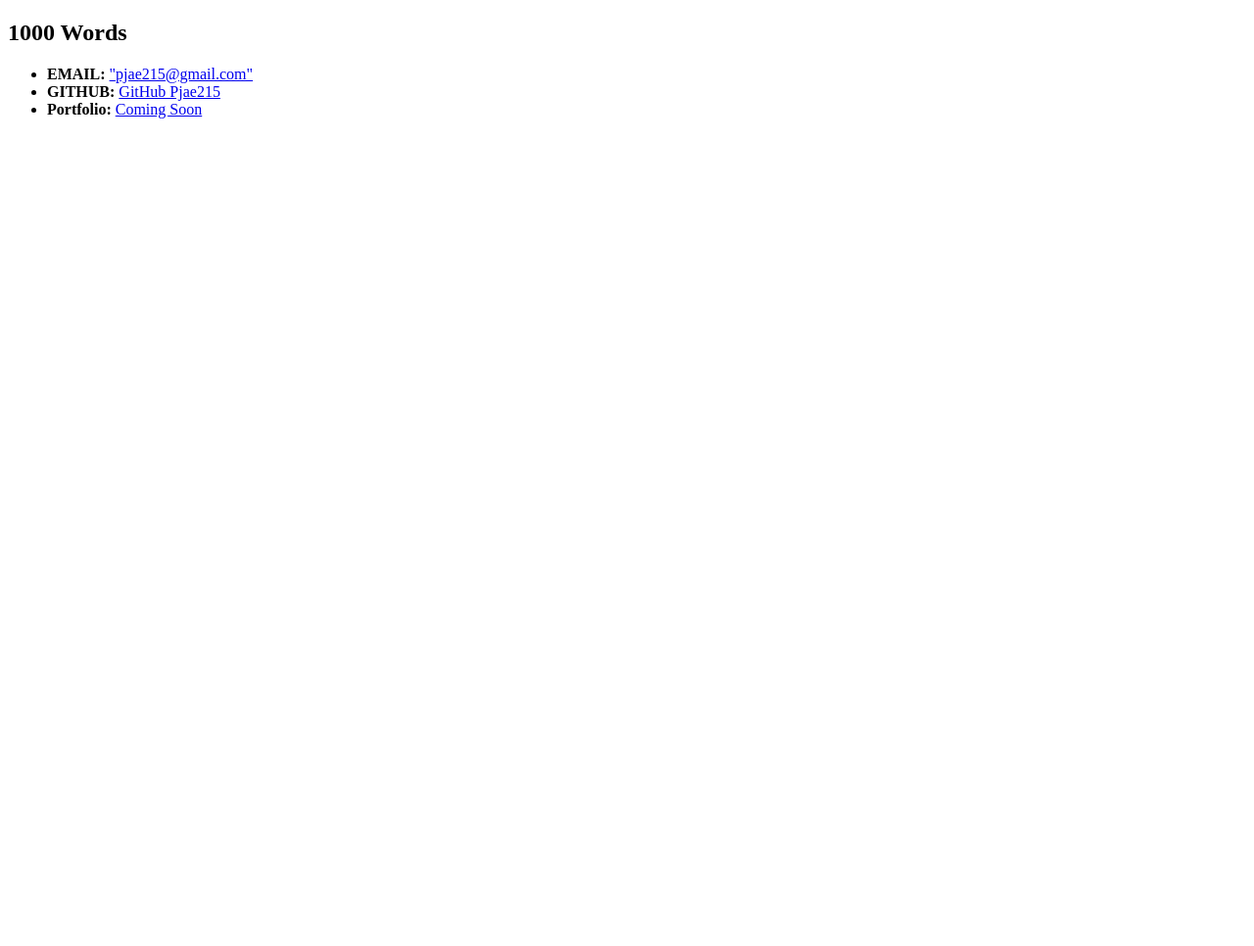
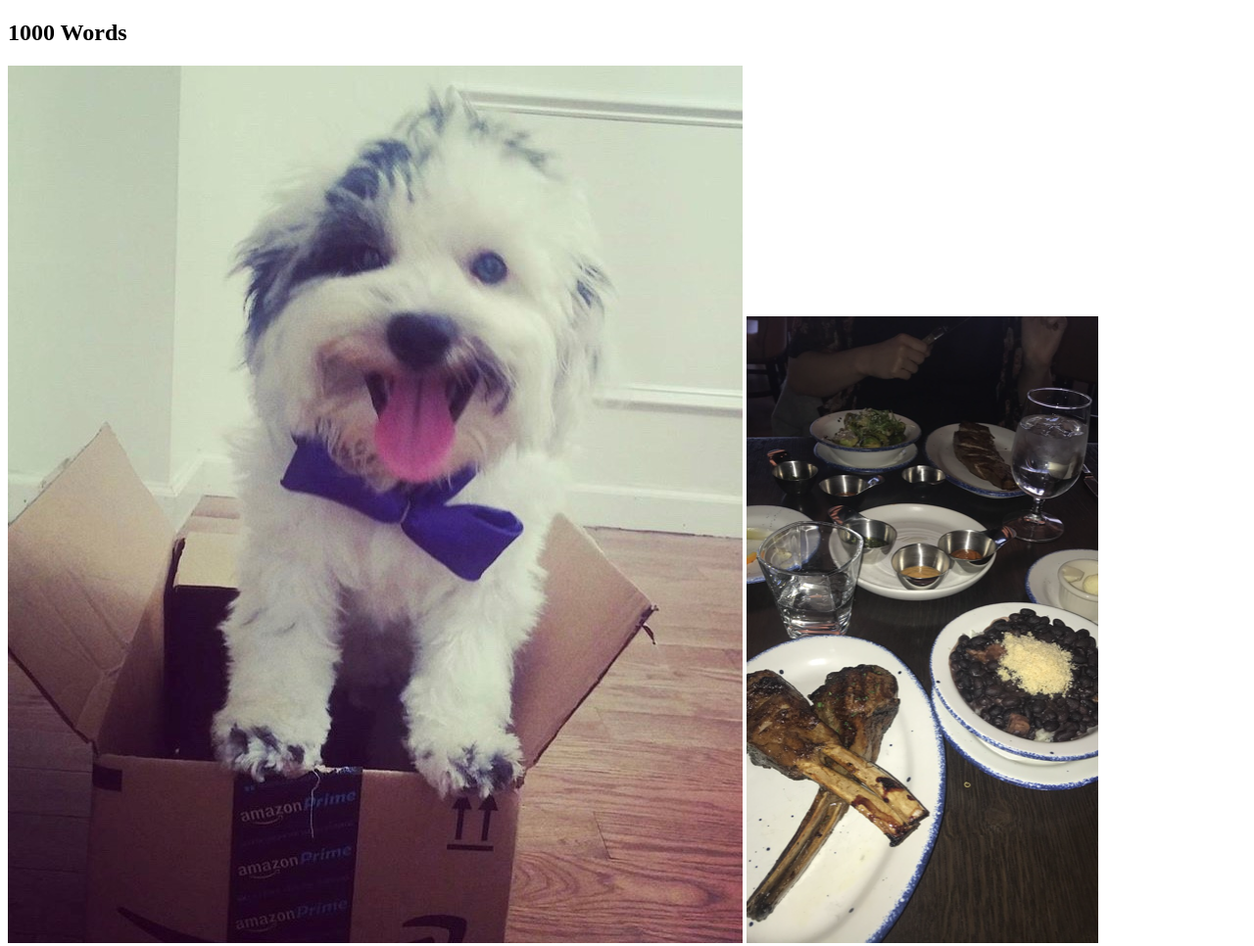
Before and after one commit to Pjae215/Basic-Portfolio, a plain HTML site: page portfolio.html in a window 1280 px wide. Shown: the top 966 px of the page at 98% size. Before the commit the page ends 800 px from the top, so only its background shows below. Drawn offline with Linux system fonts and the light colour scheme.

Commit message:
changed portfolio html

```diff
--- a/portfolio.html
+++ b/portfolio.html
@@ -8,11 +8,9 @@
   <body>
     <section>
         <h1>1000 Words</h1>
-        <ul>
-        <LI><strong>EMAIL:</strong> <a href="mailto:pjae215@gmail.com?Subject=Hi%20Paula" > "pjae215@gmail.com"</a></LI>
-        <li><strong>GITHUB:</strong> <A href="https://github.com/Pjae215"> GitHub Pjae215</a></li>
-        <li><strong>Portfolio:</strong> <a href="portfolio.html"> Coming Soon</a></li>
-        </ul>
+        <img src ="assets/images/Oreo.jpg" alt= "Oreo">
+        <img src="assets/images/CinderHouse.jpg" alt= "Cinder House">
+        <img src="assets/images/GullfossFalls.jpg" alt="Iceland Gullfoss Falls">
     </section>
 </body>
 </html>
```
